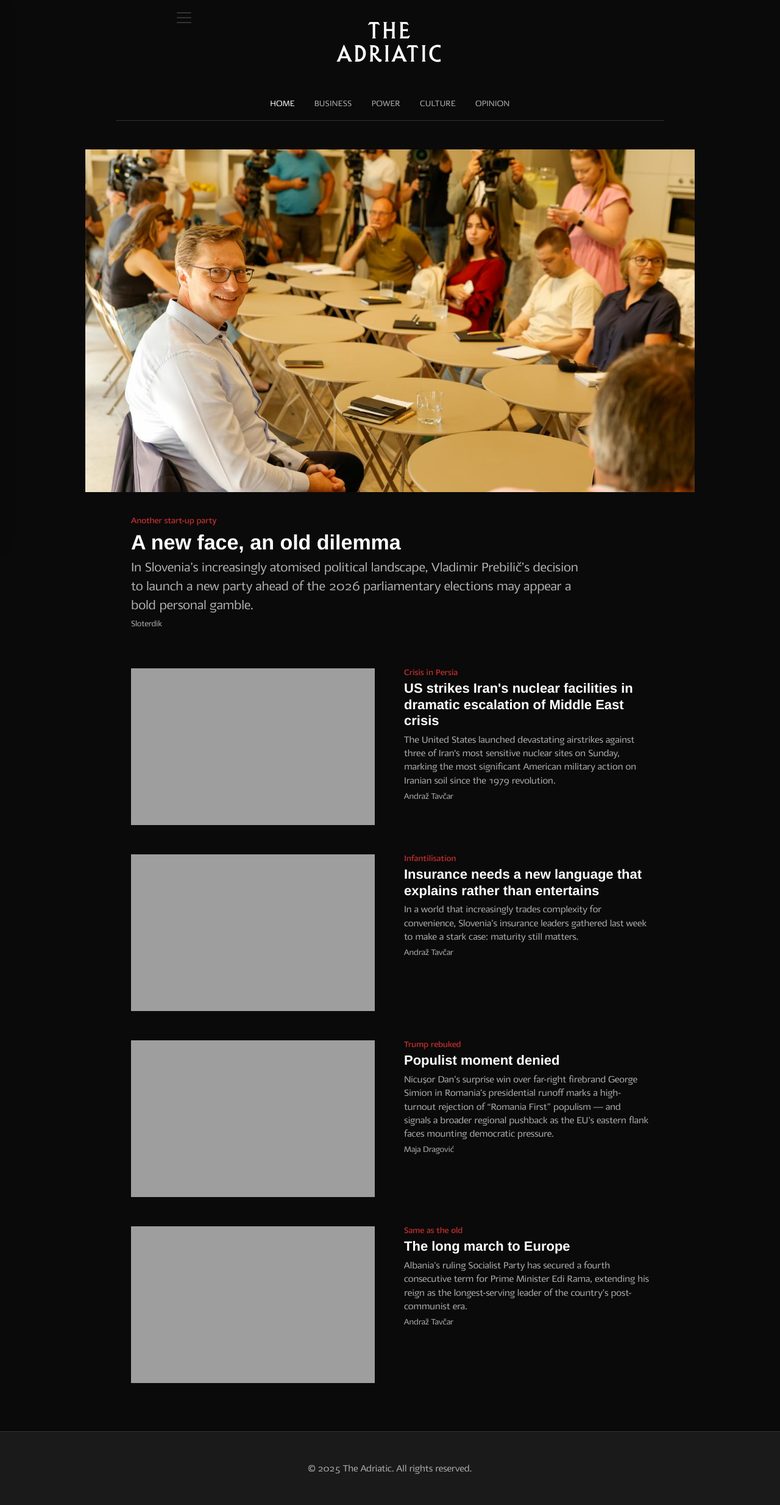
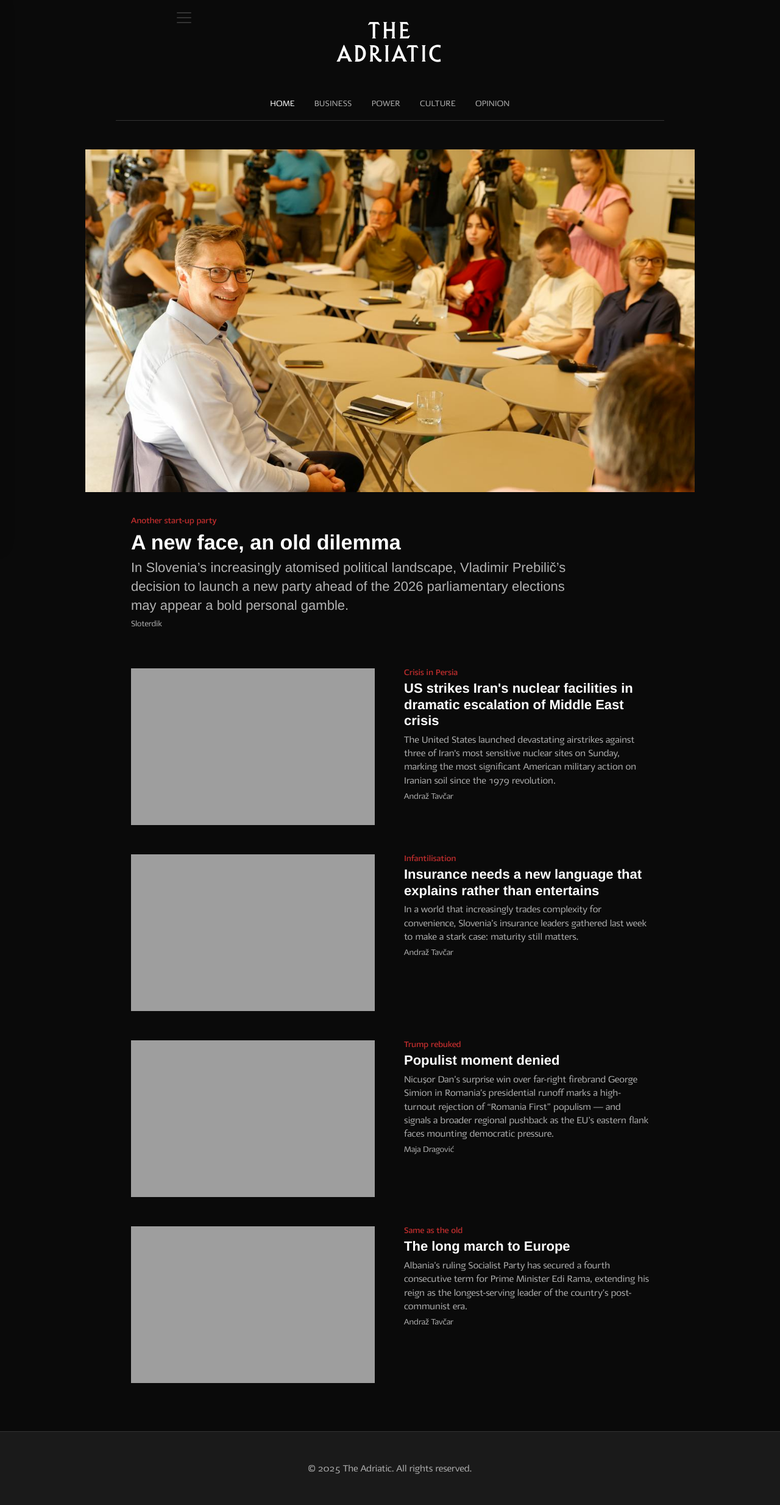
Before and after one commit to tfhoerest/azt, a Jekyll site: the page built from index.html, in a window 1280 px wide. Shown: the whole page at 61% size. Built offline with Jekyll 4.4.1, drawn with Linux system fonts in a browser that asks for light colours; the list of posts is cut into pages by our own code.

Commit message:
Update home.html

```diff
--- a/_layouts/home.html
+++ b/_layouts/home.html
@@ -85,6 +85,7 @@ layout: default
 }
 
 .hero-summary {
+    font-family: 'Lado Condensed', Helvetica, sans-serif;
     font-size: var(--z-ds-fontsize-22);
     color: var(--z-ds-color-text-70);
     line-height: 1.2 !important;  /* Tighter line height */
```
